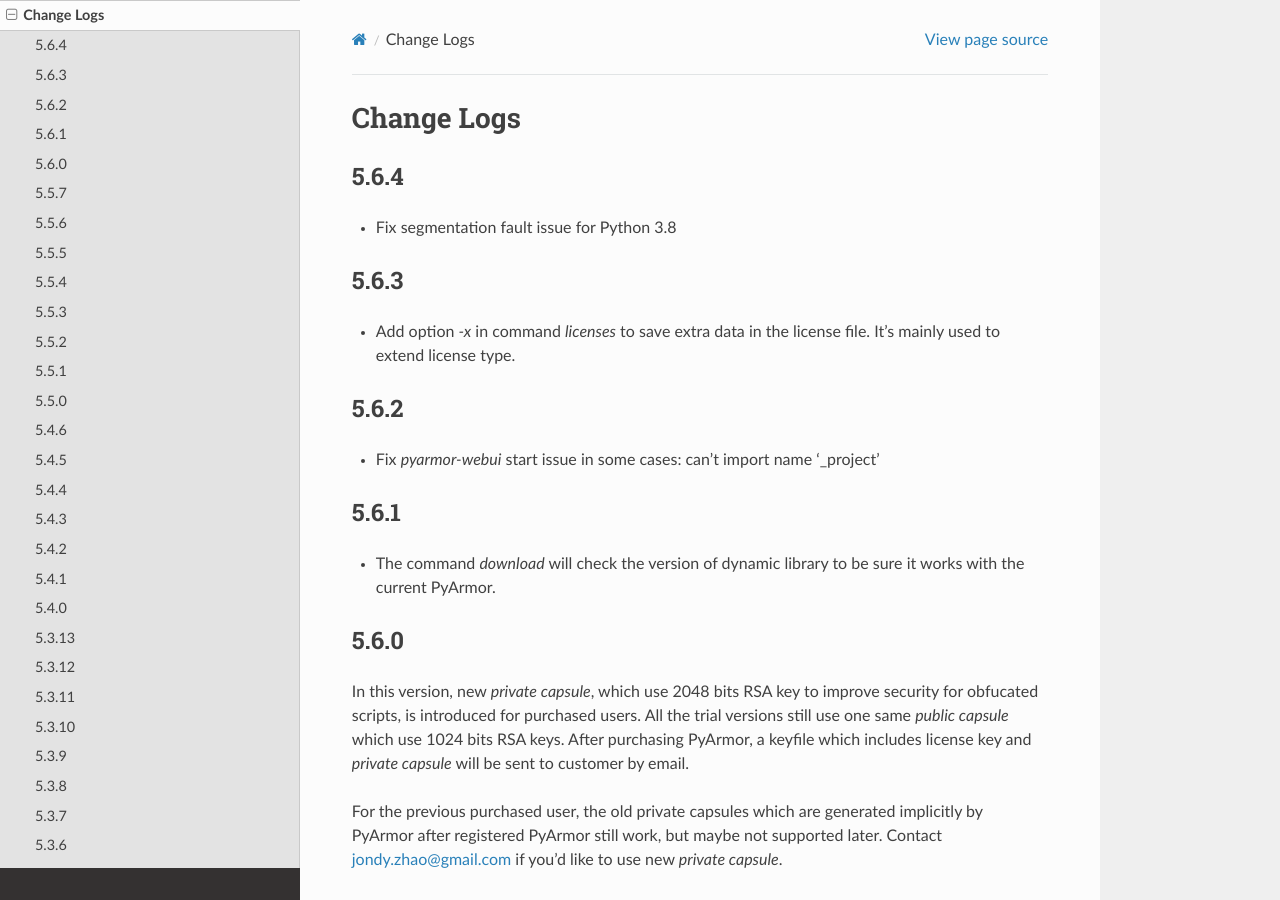
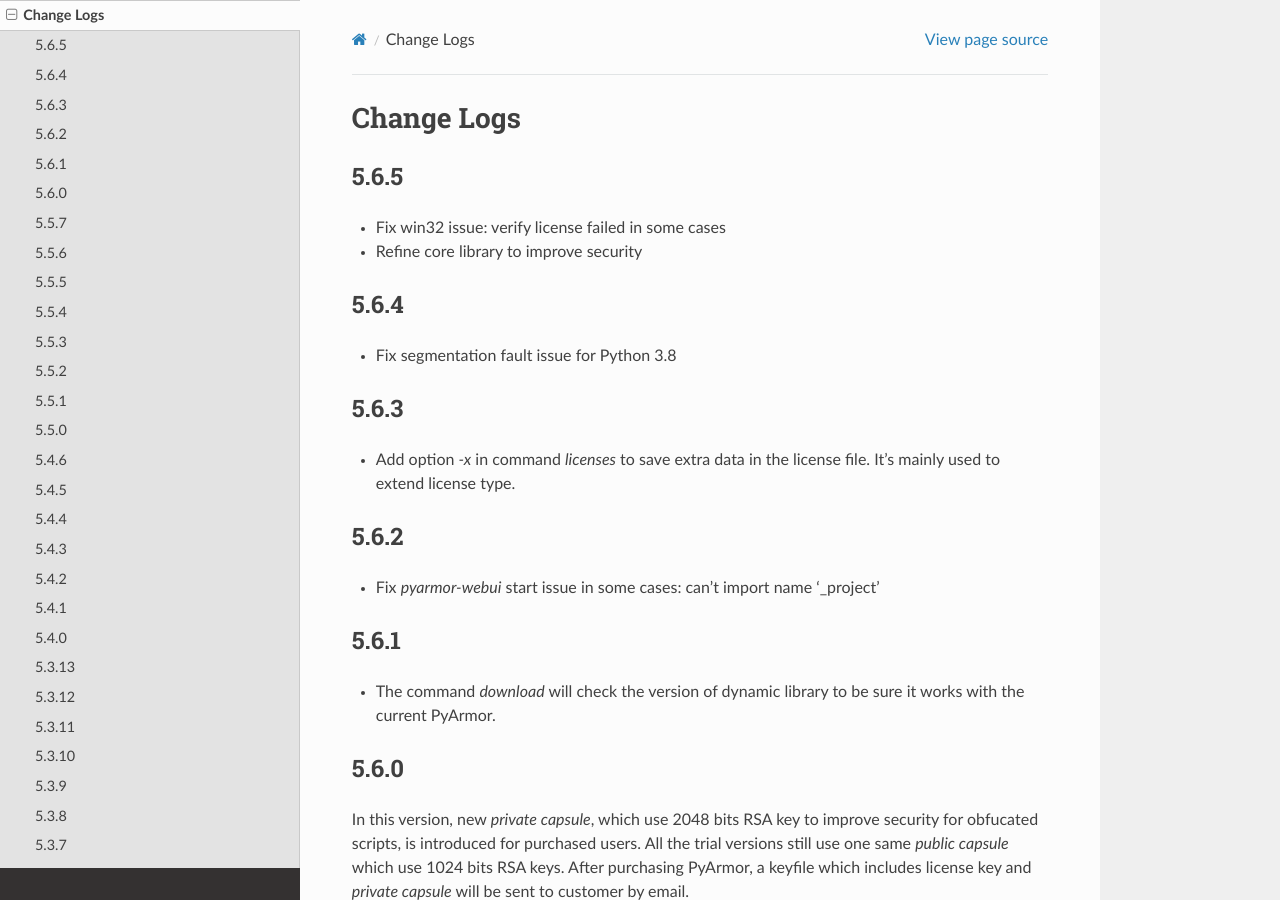
Before and after one commit to dashingsoft/pyarmor, a Sphinx documentation site: the page built from docs/change-logs.rst, in a window 1280 px wide and 900 px high. Built offline with Sphinx 7.4.7 and the Read the Docs theme 2.0.0, drawn with Linux system fonts in a browser that asks for light colours.

Commit message:
Add change logs

```diff
--- a/docs/change-logs.rst
+++ b/docs/change-logs.rst
@@ -2,6 +2,11 @@
 
 Change Logs
 ===========
+
+5.6.5
+-----
+* Fix win32 issue: verify license failed in some cases
+* Refine core library to improve security
 
 5.6.4
 -----
```
